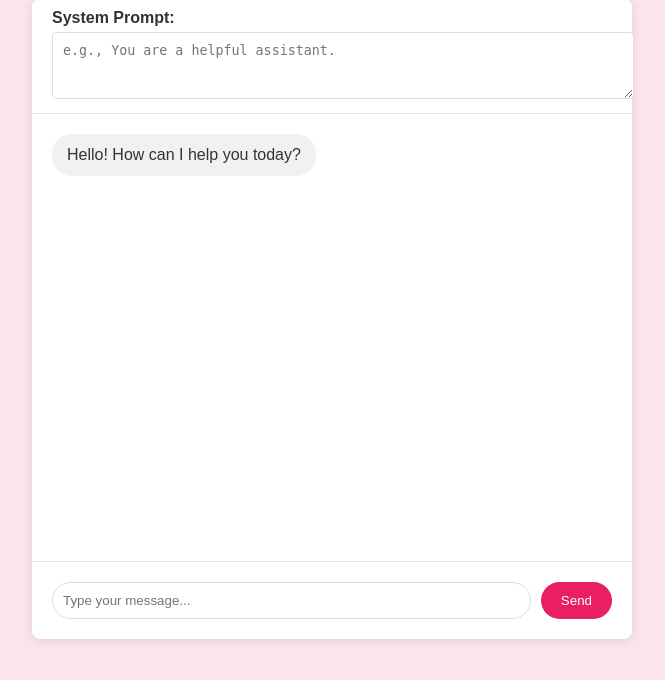
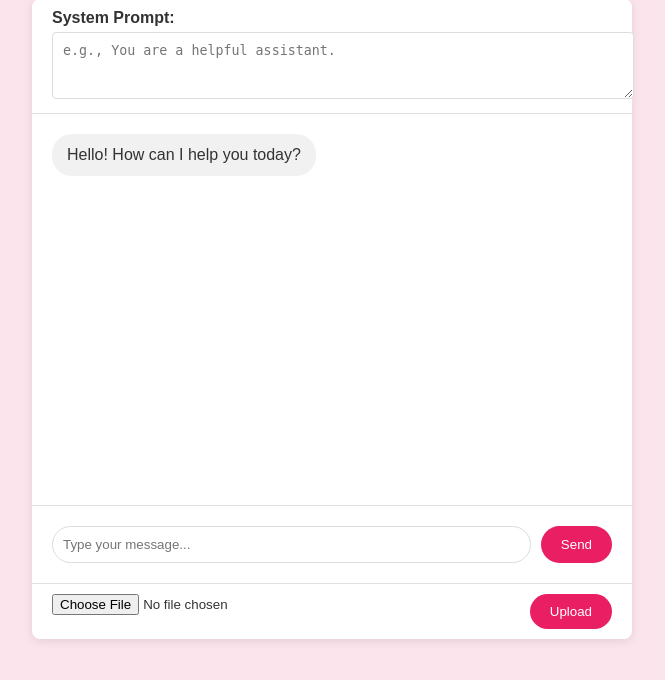
Before and after one commit to xinyiren/jules-test-personal-1, a Flask app: page / in a window 1280 px wide. Shown: the part 81-761 px from the top of the page, without its empty margins (308-973 px from the left). Run offline with Flask 3, Linux system fonts and the light colour scheme.

Commit message:
feat: Implement offline document retrieval for chatbot
This commit introduces the ability for users to upload documents to the chatbot and have the chatbot answer questions based on the content of those documents.

Key features and changes:

- **File Upload:** A file upload form has been added to the frontend, allowing users to upload PDF documents.
- **Flask Endpoint:** A new `/upload` endpoint has been created in the Flask application to handle file uploads.
- **Document Processing:** The uploaded PDF documents are processed using the LangChain library. This includes loading the document, splitting it into chunks, generating OpenAI embeddings, and creating a FAISS vector store.
- **Persistent Vector Store:** The FAISS vector store is saved to a `faiss_index` directory and is loaded when the application starts, allowing the chatbot to retain knowledge from previously uploaded documents across sessions.
- **Retrieval-Augmented Generation (RAG):** The `/chat` endpoint has been modified to perform a similarity search on the vector store. The retrieved content is then used as context when generating a response from the OpenAI API.
- **Testing:** An end-to-end test has been added to `test_main.py` to verify the document upload and retrieval functionality.
- **Dependencies:** New dependencies, including `langchain`, `pypdf`, `faiss-cpu`, `tiktoken`, `pytest`, `requests`, `fpdf`, `langchain-community`, and `langchain-openai`, have been added to `requirements.txt`.
- **Configuration:** A `.gitignore` file has been added to exclude generated files and directories from version control. The application now automatically creates the `uploads` directory on startup.

```diff
--- a/main.py
+++ b/main.py
@@ -1,11 +1,25 @@
 import os
 from flask import Flask, render_template, request, jsonify
 import openai
+from langchain_community.document_loaders import PyPDFLoader
+from langchain.text_splitter import CharacterTextSplitter
+from langchain_community.vectorstores import FAISS
+from langchain_openai import OpenAIEmbeddings
 
 app = Flask(__name__)
 
+# Create uploads directory if it doesn't exist
+if not os.path.exists("uploads"):
+    os.makedirs("uploads")
+
 # It's better to load the key from environment variables
 openai.api_key = os.getenv("OPENAI_API_KEY")
+
+vector_store = None
+if os.path.exists("faiss_index"):
+    embeddings = OpenAIEmbeddings()
+    vector_store = FAISS.load_local("faiss_index", embeddings)
+
 
 @app.route("/")
 def index():
@@ -16,6 +30,11 @@ def chat():
     data = request.json
     message = data["message"]
     system_prompt = data.get("system_prompt", "You are a helpful assistant.")
+
+    if vector_store:
+        docs = vector_store.similarity_search(message)
+        context = " ".join([doc.page_content for doc in docs])
+        message = f"Context: {context}\n\nQuestion: {message}"
 
     messages = []
     if system_prompt:
@@ -34,5 +53,30 @@ def chat():
 
     return jsonify({"reply": reply})
 
+@app.route("/upload", methods=["POST"])
+def upload():
+    global vector_store
+    if 'file' not in request.files:
+        return jsonify({"message": "No file part in the request"}), 400
+    file = request.files['file']
+    if file.filename == '':
+        return jsonify({"message": "No selected file"}), 400
+    if file:
+        filename = file.filename
+        filepath = os.path.join("uploads", filename)
+        file.save(filepath)
+
+        # Process the document
+        loader = PyPDFLoader(filepath)
+        documents = loader.load()
+        text_splitter = CharacterTextSplitter(chunk_size=1000, chunk_overlap=0)
+        docs = text_splitter.split_documents(documents)
+        embeddings = OpenAIEmbeddings()
+        db = FAISS.from_documents(docs, embeddings)
+        db.save_local("faiss_index")
+        vector_store = db
+
+        return jsonify({"message": f"File '{filename}' uploaded and processed successfully"})
+
 if __name__ == "__main__":
     app.run(debug=True, port=5001, use_reloader=False)
--- a/templates/index.html
+++ b/templates/index.html
@@ -76,6 +76,25 @@
         #send-button:hover {
             background-color: #c2185b; /* Darker pink on hover */
         }
+        #upload-form {
+            display: flex;
+            padding: 10px 20px;
+            border-top: 1px solid #e0e0e0;
+        }
+        #file-input {
+            flex-grow: 1;
+        }
+        #upload-button {
+            background-color: #e91e63; /* Hot pink button */
+            color: white;
+            border: none;
+            padding: 10px 20px;
+            border-radius: 20px;
+            cursor: pointer;
+        }
+        #upload-button:hover {
+            background-color: #c2185b; /* Darker pink on hover */
+        }
     </style>
 </head>
 <body>
@@ -90,6 +109,10 @@
         <form id="chat-form" method="post" action="/chat">
             <input type="text" id="message-input" name="message" placeholder="Type your message..." autocomplete="off">
             <button type="submit" id="send-button">Send</button>
+        </form>
+        <form id="upload-form" enctype="multipart/form-data">
+            <input type="file" id="file-input" name="file">
+            <button type="submit" id="upload-button">Upload</button>
         </form>
     </div>
 
@@ -118,6 +141,8 @@
         const chatForm = document.getElementById('chat-form');
         const messageInput = document.getElementById('message-input');
         const systemPromptInput = document.getElementById('system-prompt');
+        const uploadForm = document.getElementById('upload-form');
+        const fileInput = document.getElementById('file-input');
 
         chatForm.addEventListener('submit', async (e) => {
             e.preventDefault();
@@ -140,6 +165,27 @@
             appendMessage(data.reply, 'bot');
         });
 
+        uploadForm.addEventListener('submit', async (e) => {
+            e.preventDefault();
+            const file = fileInput.files[0];
+            if (!file) {
+                appendMessage('Please select a file to upload.', 'bot');
+                return;
+            }
+
+            const formData = new FormData();
+            formData.append('file', file);
+
+            const response = await fetch('/upload', {
+                method: 'POST',
+                body: formData
+            });
+
+            const data = await response.json();
+            appendMessage(data.message, 'bot');
+            fileInput.value = '';
+        });
+
         function appendMessage(message, sender) {
             const messageElement = document.createElement('div');
             messageElement.classList.add('message', `${sender}-message`);
```
Also changed, not shown: requirements.txt (+9 -0 lines), test_main.py (added, +55 -0 lines), 1 other file.
